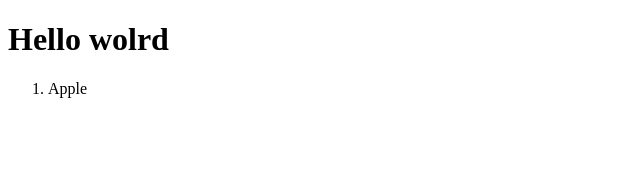
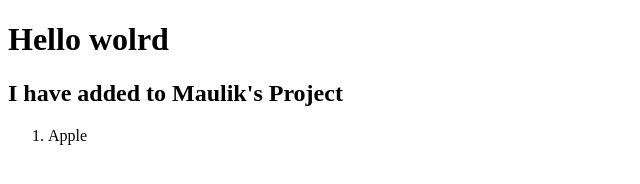
Before and after one commit to mmsoni22/Experiment, a plain HTML site: page index.html in a window 1280 px wide. Shown: the whole page, without its empty margins (0-640 px from the left). Drawn offline with Linux system fonts and the light colour scheme.

Commit message:
Jacob's commit

```diff
--- a/index.html
+++ b/index.html
@@ -4,10 +4,12 @@
     <link rel="icon" type="image/x-icon" href="./assets/favicon.ico" />
     <meta charset="utf-8" />
     <meta name="viewport" content="width=device-width, initial-scale=1" />
+
   </head>
 
   <body>
     <h1>Hello wolrd</h1>
+    <h2>I have added to Maulik's Project</h2>
     <ol>
     <li>Apple</li></ol>
   </body>
```
Also changed, not shown: style.css (added).
